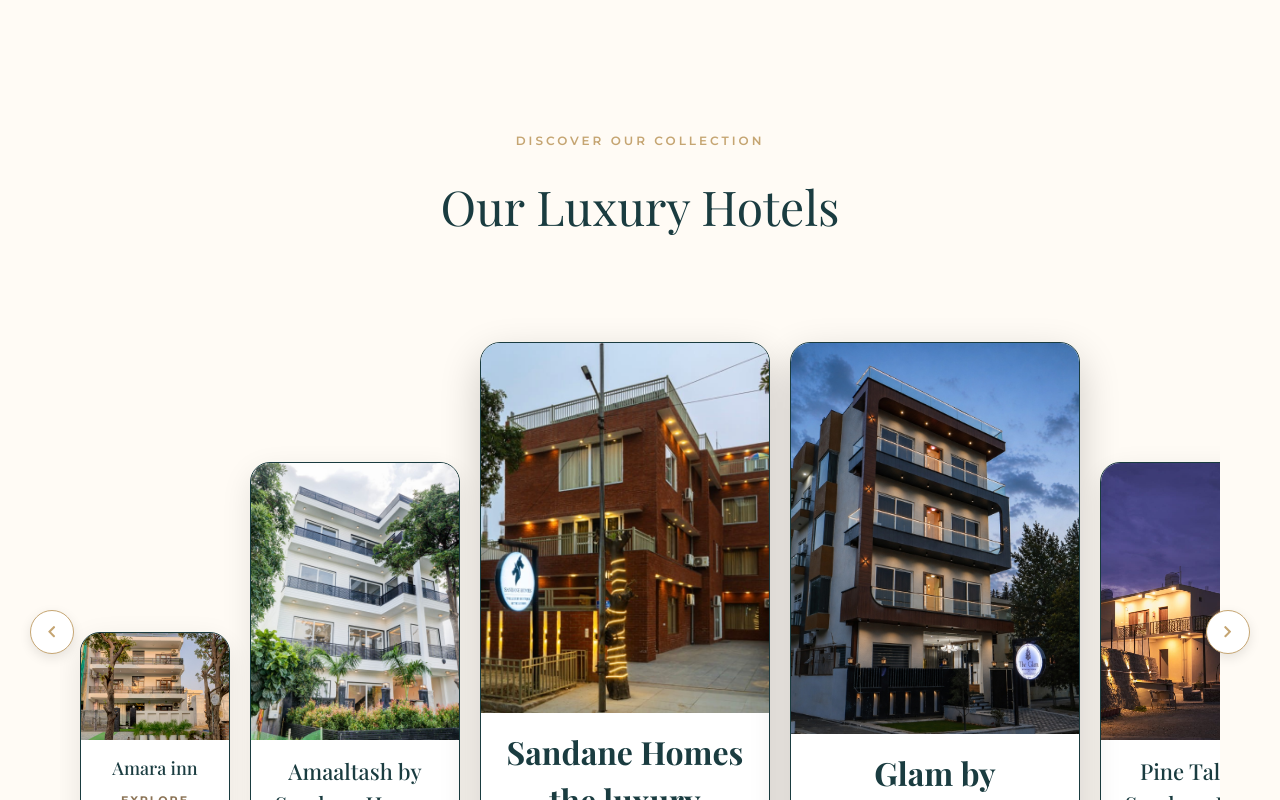
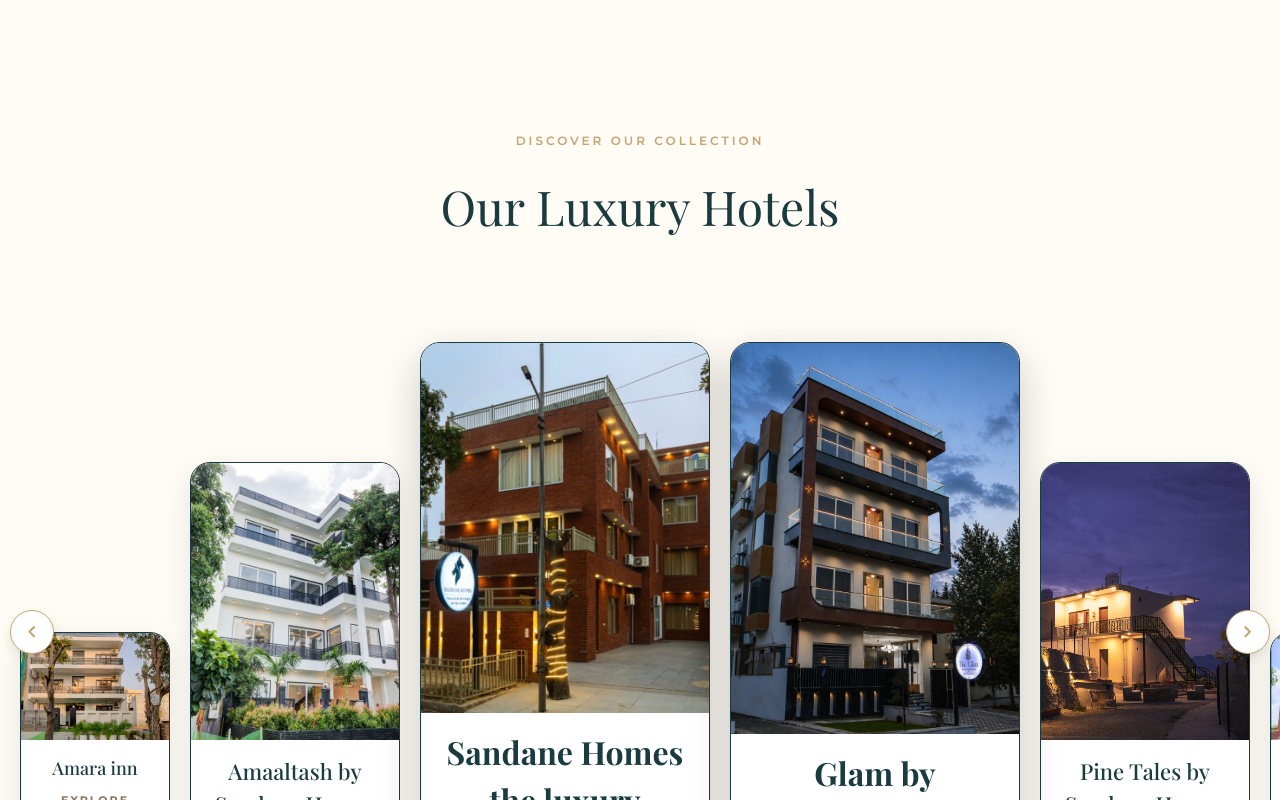
Before and after one commit to viratco/sandanehomes, a React (Vite) app: page / in a window 1280 px wide. Shown: the part 1880-2680 px from the top of the page. Built offline with nearby package versions, Linux system fonts and the light colour scheme; a web font is replaced by a local one.

Commit message:
Fix slider edge clipping by removing wrapper padding constraint

```diff
--- a/src/components/ApartmentTypes.jsx
+++ b/src/components/ApartmentTypes.jsx
@@ -76,8 +76,6 @@
             style={{ backgroundColor: '#FFFBF5', padding: '40px 0 80px 0', color: '#111', textAlign: 'center', position: 'relative' }}
             onMouseMove={handleMouseMove}
         >
-            <div className="container" style={{ maxWidth: '100%', margin: '0 auto', padding: '0 20px' }}>
-
             {/* Custom Cursor Text */}
             <div
                 className="cursor-text"
@@ -88,11 +86,12 @@
                     opacity: hoverText ? 1 : 0,
                     pointerEvents: 'none',
                     zIndex: 9999,
-                        // Styles handled in CSS for cleaner code, but inline for dynamic pos
                 }}
             >
                 {hoverText}
             </div>
+
+            <div className="container" style={{ maxWidth: '100%', margin: '0 auto', padding: '0 20px' }}>
 
                 {/* Headers */}
                 <h4 style={{
@@ -115,9 +114,10 @@
                 }}>
                     Our Luxury Hotels
                 </h2>
+            </div>
 
-                {/* Slider Wrapper */}
-                <div style={{ position: 'relative', width: '100%', maxWidth: '1600px', margin: '0 auto', padding: '0 40px' }}>
+            {/* Slider Wrapper - Full width to prevent clipping */}
+            <div style={{ position: 'relative', width: '100%', margin: '0 auto' }}>
 
                 {/* Left Arrow */}
                 <button
@@ -159,7 +159,6 @@
                     <FaChevronRight />
                 </button>
             </div>
-            </div>
         </section>
     );
 };
```
Lines whose indentation alone changed are shown as unchanged.
